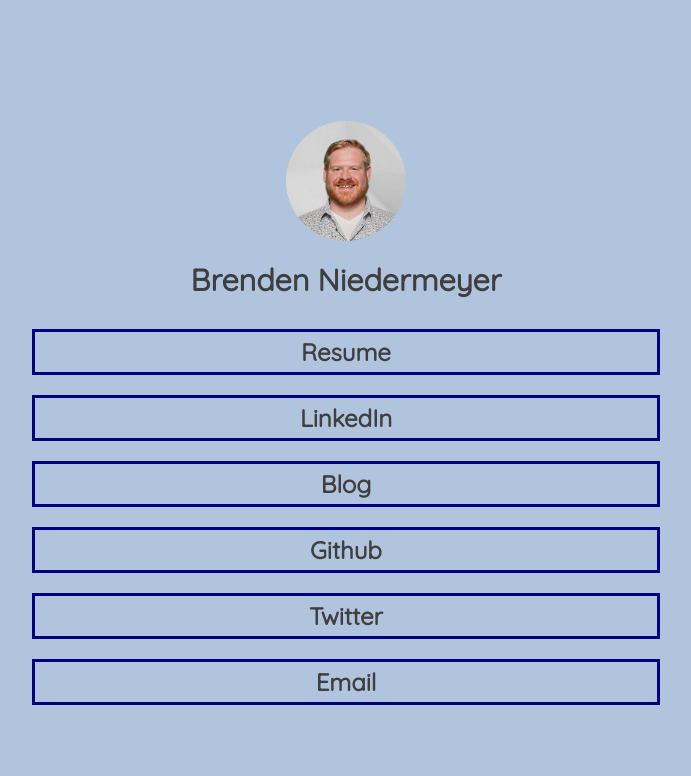
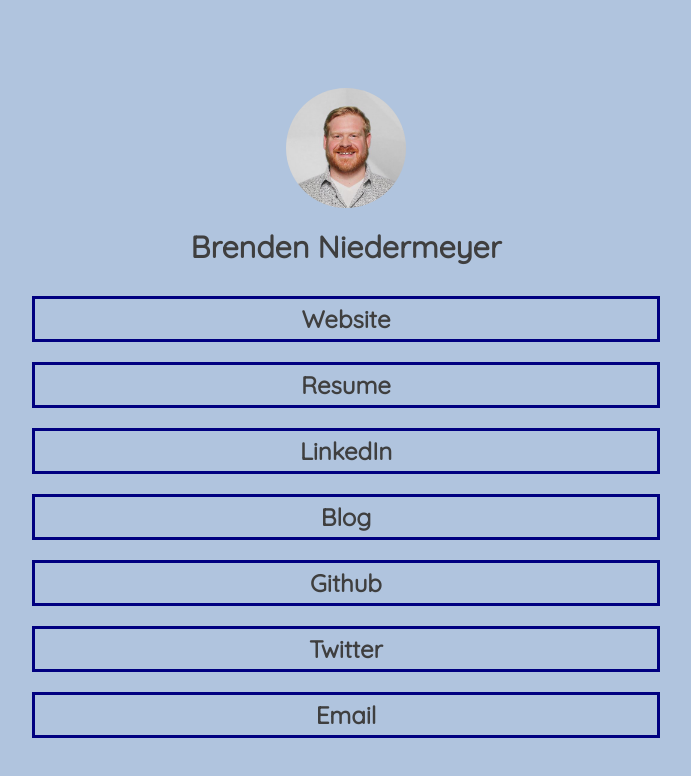
Before and after one commit to bniedermeyer/calling-card, a Gatsby site: page / in a window 1280 px wide. Shown: the whole page, without its empty margins (294-985 px from the left). Built offline with nearby package versions, Linux system fonts and the light colour scheme; Gatsby itself is replaced by a stand-in of ours.

Commit message:
feat: add link to website

```diff
--- a/src/pages/index.js
+++ b/src/pages/index.js
@@ -8,6 +8,7 @@ export default () => (
   <Container>
     <Picture />
     <h1>Brenden Niedermeyer</h1>
+    <LinkButton url="https://brenden.dev" title="Website" />
     <LinkButton url="https://brenden.fyi" title="Resume" />
     <LinkButton
       url="https://www.linkedin.com/in/bniedermeyer"
```
